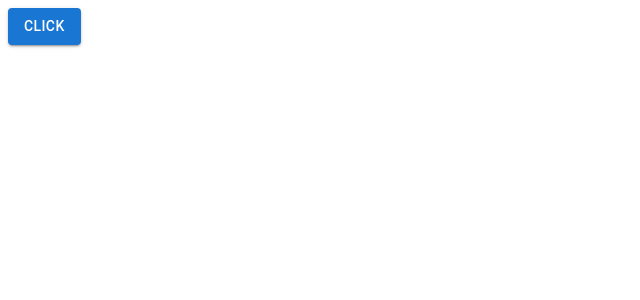
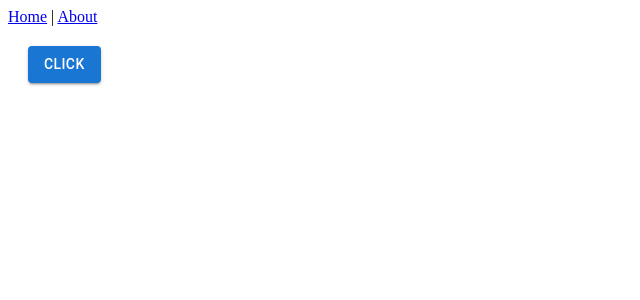
Before and after one commit to lienze87/raiden, a Next.js app: page /about in a window 1280 px wide. Shown: the top 300 px of the page, without its empty margins (0-640 px from the left). Built offline with nearby package versions, Linux system fonts and the light colour scheme.

Commit message:
新增两个子页面

```diff
--- /dev/null
+++ b/src/components/header.tsx
@@ -0,0 +1,14 @@
+import * as React from "react";
+import Link from "next/link";
+
+export default function Header() {
+  return (
+    <>
+      <header>
+        <nav>
+          <Link href={"/"}>Home</Link> | <Link href={"/about"}>About</Link>
+        </nav>
+      </header>
+    </>
+  );
+}
--- /dev/null
+++ b/src/components/layout.tsx
@@ -0,0 +1,17 @@
+import * as React from "react";
+import Head from "next/head";
+import Header from "./header";
+
+export default function Layout({ children }: { children: React.ReactNode }) {
+  return (
+    <>
+      <Head>
+        <title>{"MyApp"}</title>
+        <meta charSet="utf-8" />
+        <meta name="viewport" content="initial-scale=1.0, width=device-width" />
+      </Head>
+      <Header />
+      <main id="app">{children}</main>
+    </>
+  );
+}
--- /dev/null
+++ b/src/pages/_app.tsx
@@ -0,0 +1,12 @@
+import * as React from "react";
+import type { AppProps } from "next/app";
+
+import Layout from "../components/layout";
+
+export default function MyApp({ Component, pageProps }: AppProps) {
+  return (
+    <Layout>
+      <Component {...pageProps} />
+    </Layout>
+  );
+}
--- a/src/pages/about.tsx
+++ b/src/pages/about/index.tsx
@@ -1,6 +1,7 @@
 import Button from "@mui/material/Button";
+import "./main.css";
 
-export default function MyApp() {
+export default function About() {
   return (
     <div className="container">
       <Button variant="contained">Click</Button>
--- /dev/null
+++ b/src/pages/about/main.css
@@ -0,0 +1,3 @@
+.container {
+  padding: 20px;
+}
```
Also changed, not shown: src/app/layout.tsx (+1 -9 lines), src/pages/index.tsx (+5 -3 lines).
